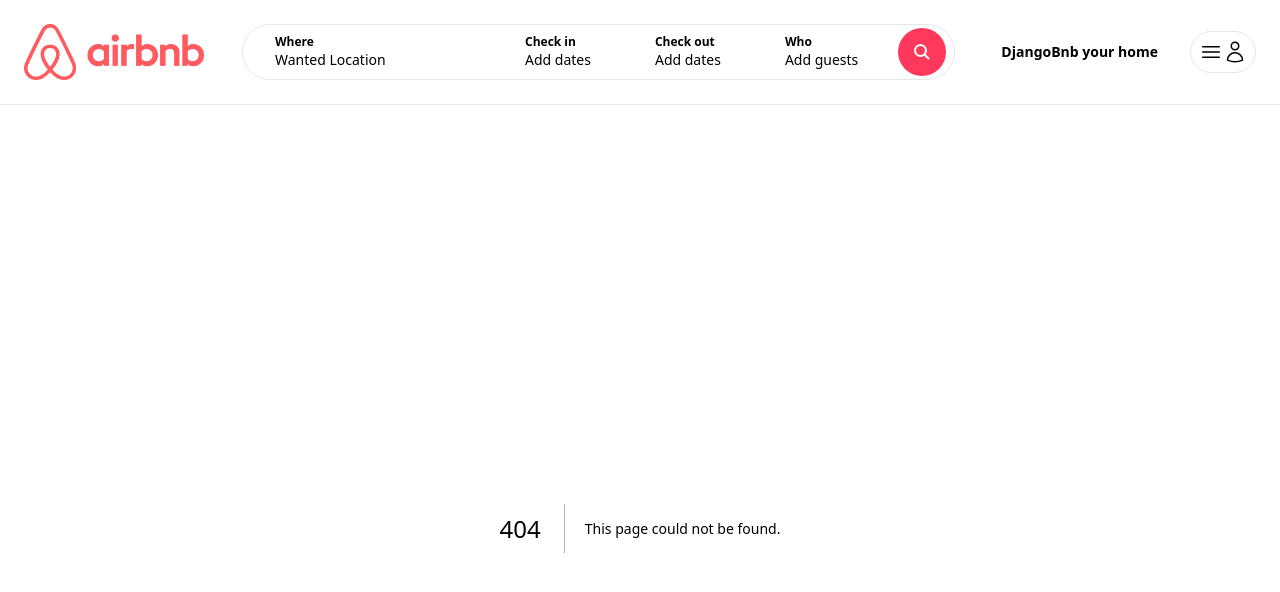
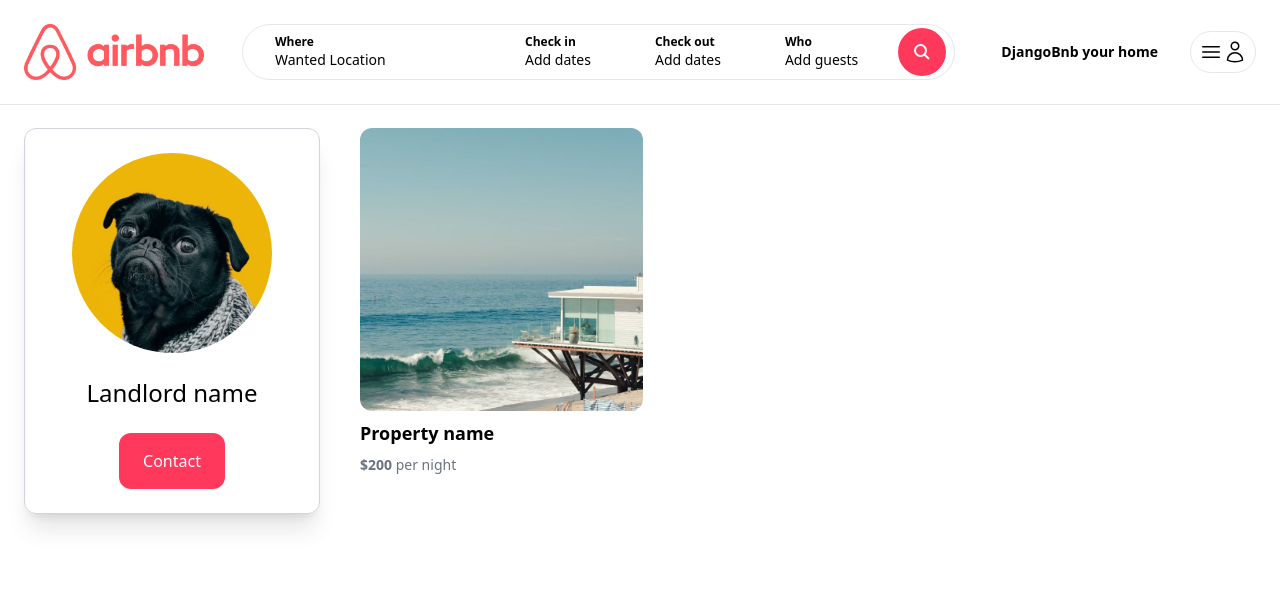
Before and after one commit to ismontana/ClonAB_statics, a Next.js app: page /landlords/1 in a window 1280 px wide. Before the commit this address had no page. Shown: the top 592 px of the page. Built offline with nearby package versions, Linux system fonts and the light colour scheme.

Commit message:
06 Landlord page

```diff
--- /dev/null
+++ b/app/components/ContactButton.tsx
@@ -0,0 +1,9 @@
+const ContactButton = () => {
+  return (
+    <div className="mt-6 py-4 px-6 bg-airbnb text-white rounded-xl cursor-pointer hover:bg-airbnb-dark transition">
+        Contact
+    </div>
+  )
+}
+
+export default ContactButton;
--- /dev/null
+++ b/app/landlords/[id]/page.tsx
@@ -0,0 +1,34 @@
+import ContactButton from "@/app/components/ContactButton";
+import PropertyList from "@/app/components/properties/PropertyList";
+import Image from "next/image";
+
+const LandlordPropertyDetailPage = () => {
+    return (
+        <main className="max-w-[1500px] mx-auto px-6 pb-6">
+            <div className="grid grid-cols-1 md:grid-cols-4 gap-4">
+                <aside className="col-span-1 mb-4">
+                    <div className="flex flex-col items-center p-6 rounded-xl border border-gray-300 shadow-xl">
+                        <Image
+                            src='/profile_pic_1.jpg'
+                            width={200}
+                            height={200}
+                            alt="Landlord name"
+                            className="rounded-full"
+                        />
+                        <h1 className="mt-6 text-2xl">Landlord name</h1>
+
+                        <ContactButton />
+                    </div>
+                </aside>
+
+                <div className="col-span-1 md:col-span-3 pl-0 md:pl-6">
+                    <div className="grid grid-cols-1 md:grid-cols-3 gap-6">
+                        <PropertyList />
+                    </div>
+                </div>
+            </div>
+        </main>
+    )
+}
+
+export default LandlordPropertyDetailPage;
```
